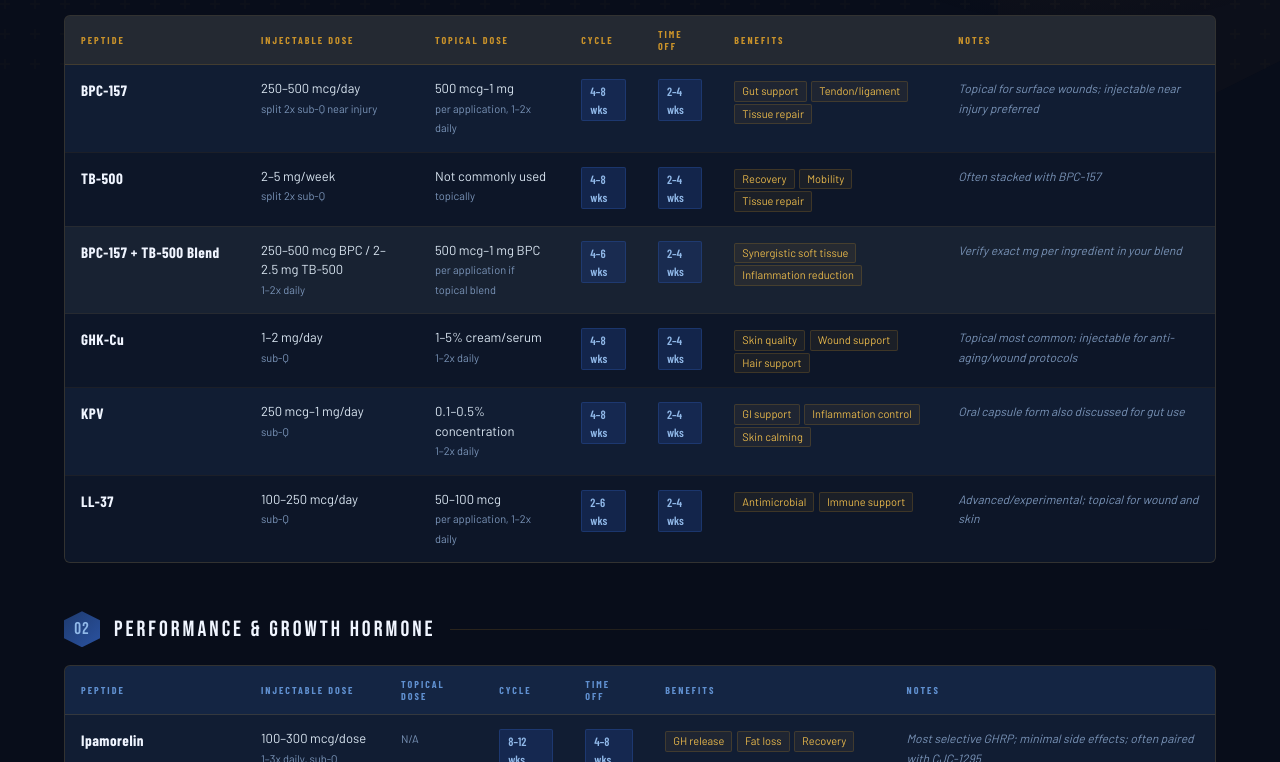
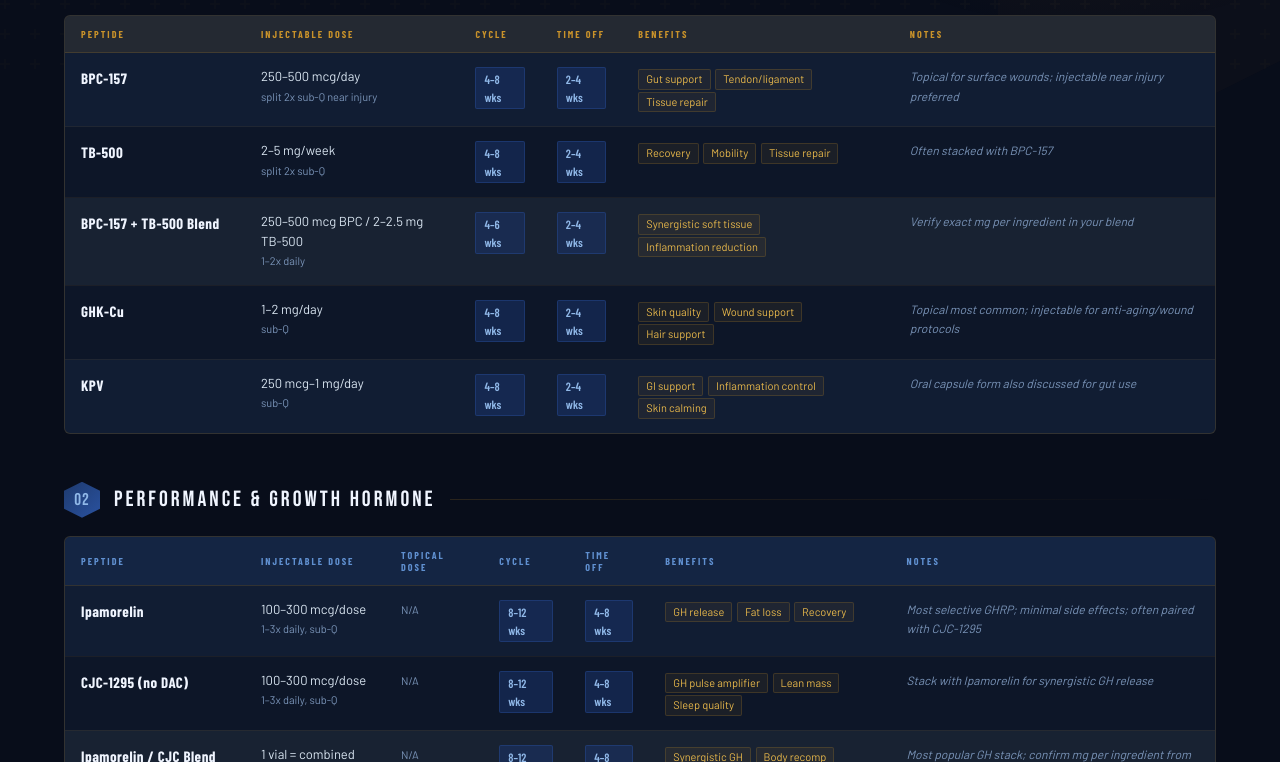
Before and after one commit to kevinsabonis/lionforge, a plain HTML site: page lion-forge-guide.html in a window 1280 px wide. Shown: the part 721-1483 px from the top of the page. Drawn offline with nearby package versions, Linux system fonts and the light colour scheme.

Commit message:
Trim the Healing & Regeneration table
Removes the Topical Dose column and the LL-37 row per Kevin's review
of the peptide guide.

```diff
--- a/lion-forge-guide.html
+++ b/lion-forge-guide.html
@@ -1284,7 +1284,6 @@
           <tr>
             <th>Peptide</th>
             <th>Injectable Dose</th>
-            <th>Topical Dose</th>
             <th>Cycle</th>
             <th>Time Off</th>
             <th>Benefits</th>
@@ -1295,7 +1294,6 @@
           <tr>
             <td><div class="peptide-name">BPC-157</div></td>
             <td><span class="dose-val">250–500 mcg/day</span><br><span class="dose-sub">split 2x sub-Q near injury</span></td>
-            <td><span class="dose-val">500 mcg–1 mg</span><br><span class="dose-sub">per application, 1–2x daily</span></td>
             <td><div class="cycle-badge">4–8 wks</div></td>
             <td><div class="cycle-badge">2–4 wks</div></td>
             <td>
@@ -1308,7 +1306,6 @@
           <tr>
             <td><div class="peptide-name">TB-500</div></td>
             <td><span class="dose-val">2–5 mg/week</span><br><span class="dose-sub">split 2x sub-Q</span></td>
-            <td><span class="dose-val">Not commonly used</span><br><span class="dose-sub">topically</span></td>
             <td><div class="cycle-badge">4–8 wks</div></td>
             <td><div class="cycle-badge">2–4 wks</div></td>
             <td>
@@ -1321,7 +1318,6 @@
           <tr class="blend-row">
             <td><div class="peptide-name">BPC-157 + TB-500 Blend</div></td>
             <td><span class="dose-val">250–500 mcg BPC / 2–2.5 mg TB-500</span><br><span class="dose-sub">1–2x daily</span></td>
-            <td><span class="dose-val">500 mcg–1 mg BPC</span><br><span class="dose-sub">per application if topical blend</span></td>
             <td><div class="cycle-badge">4–6 wks</div></td>
             <td><div class="cycle-badge">2–4 wks</div></td>
             <td>
@@ -1333,7 +1329,6 @@
           <tr>
             <td><div class="peptide-name">GHK-Cu</div></td>
             <td><span class="dose-val">1–2 mg/day</span><br><span class="dose-sub">sub-Q</span></td>
-            <td><span class="dose-val">1–5% cream/serum</span><br><span class="dose-sub">1–2x daily</span></td>
             <td><div class="cycle-badge">4–8 wks</div></td>
             <td><div class="cycle-badge">2–4 wks</div></td>
             <td>
@@ -1346,7 +1341,6 @@
           <tr>
             <td><div class="peptide-name">KPV</div></td>
             <td><span class="dose-val">250 mcg–1 mg/day</span><br><span class="dose-sub">sub-Q</span></td>
-            <td><span class="dose-val">0.1–0.5% concentration</span><br><span class="dose-sub">1–2x daily</span></td>
             <td><div class="cycle-badge">4–8 wks</div></td>
             <td><div class="cycle-badge">2–4 wks</div></td>
             <td>
@@ -1355,18 +1349,6 @@
               <span class="benefit-tag">Skin calming</span>
             </td>
             <td><span class="note-text">Oral capsule form also discussed for gut use</span></td>
-          </tr>
-          <tr>
-            <td><div class="peptide-name">LL-37</div></td>
-            <td><span class="dose-val">100–250 mcg/day</span><br><span class="dose-sub">sub-Q</span></td>
-            <td><span class="dose-val">50–100 mcg</span><br><span class="dose-sub">per application, 1–2x daily</span></td>
-            <td><div class="cycle-badge">2–6 wks</div></td>
-            <td><div class="cycle-badge">2–4 wks</div></td>
-            <td>
-              <span class="benefit-tag">Antimicrobial</span>
-              <span class="benefit-tag">Immune support</span>
-            </td>
-            <td><span class="note-text">Advanced/experimental; topical for wound and skin</span></td>
           </tr>
         </tbody>
       </table>
```
